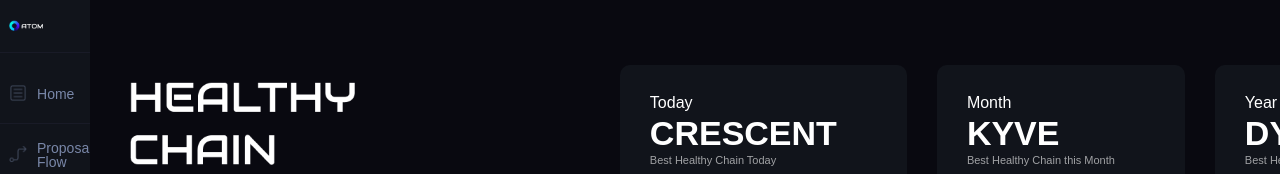
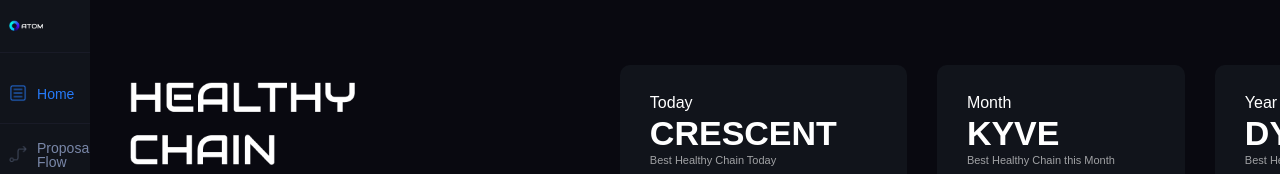
Before and after one commit to InformationDesign-Project/Client, a SvelteKit app: page / in a window 1280 px wide. Shown: the top 174 px of the page. Built offline with nearby package versions, Linux system fonts and the light colour scheme; a web font is replaced by a local one.

Commit message:
Style:네비게이션 인터랙션

```diff
--- a/src/routes/+layout.svelte
+++ b/src/routes/+layout.svelte
@@ -1,21 +1,27 @@
 <!-- +layout.svelte -->
 
 <script lang="ts">
+	import { onMount } from "svelte";
+
+	let pathname='';
 	const btns = [
 		{
 			title: 'Home',
 			url: '/layout/explorer.png',
+			activeUrl:'/layout/explorerActive.png',
 			route: '/'
 		},
 
 		{
 			title: 'Proposals Flow',
 			url: '/layout/proposals.png',
+			activeUrl:'/layout/proposalsActive.png',
 			route: '/Proposals/flow'
 		},
 		{
 			title: 'Proposals Overview',
 			url: '/layout/proposalOverview.png',
+			activeUrl:'/layout/proposalsOverviewActive.png',
 			route: '/Proposals/overview'
 		},
 	];
@@ -23,6 +29,10 @@
 	function navigateTo(route: string) {
 		location.href = route;
 	}
+	onMount(()=>{
+		 pathname = window.location.pathname;
+    console.log("Current URL:", pathname);
+	})
 </script>
 
 <main>
@@ -39,10 +49,17 @@
 					<div class="menuBtn" on:click={() => navigateTo(btn.route)}>
 						<div class="menuInner">
 							<div style="display:flex; align-items:center;">
+								{#if pathname ==btn.route}
+								<img width="18px;" src={btn.activeUrl} />
+								<div style="margin-left:10px; font-size:14px; margin-top:2px;color:#267AF9">
+									{btn.title}
+								</div>
+								{:else}
 								<img width="18px;" src={btn.url} />
 								<div style="margin-left:10px; font-size:14px; margin-top:2px;">
 									{btn.title}
 								</div>
+								{/if}
 							</div>
 						</div>
 					</div>
```
Also changed, not shown: static/layout/proposalsOverviewActive.png (added).
